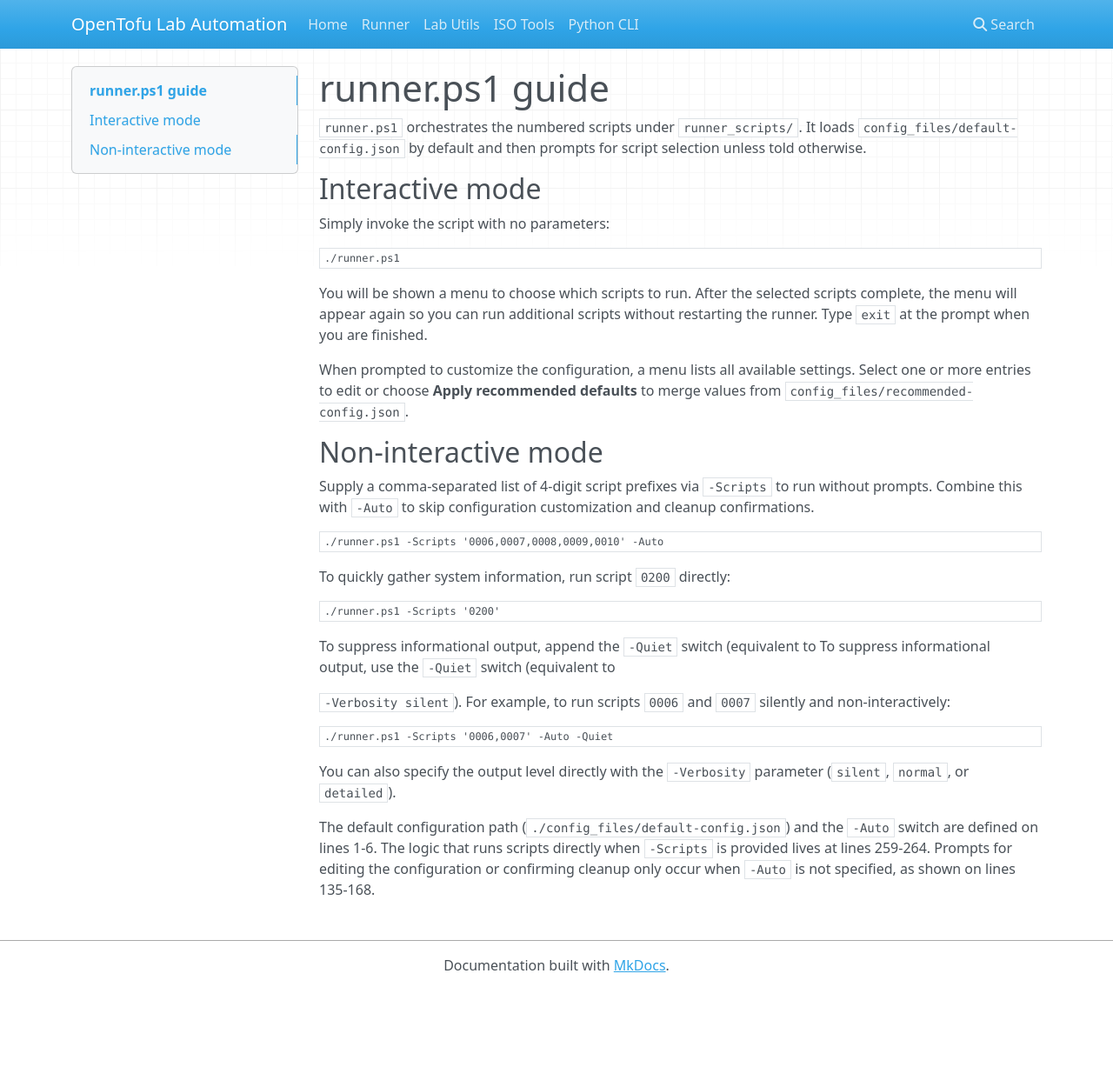
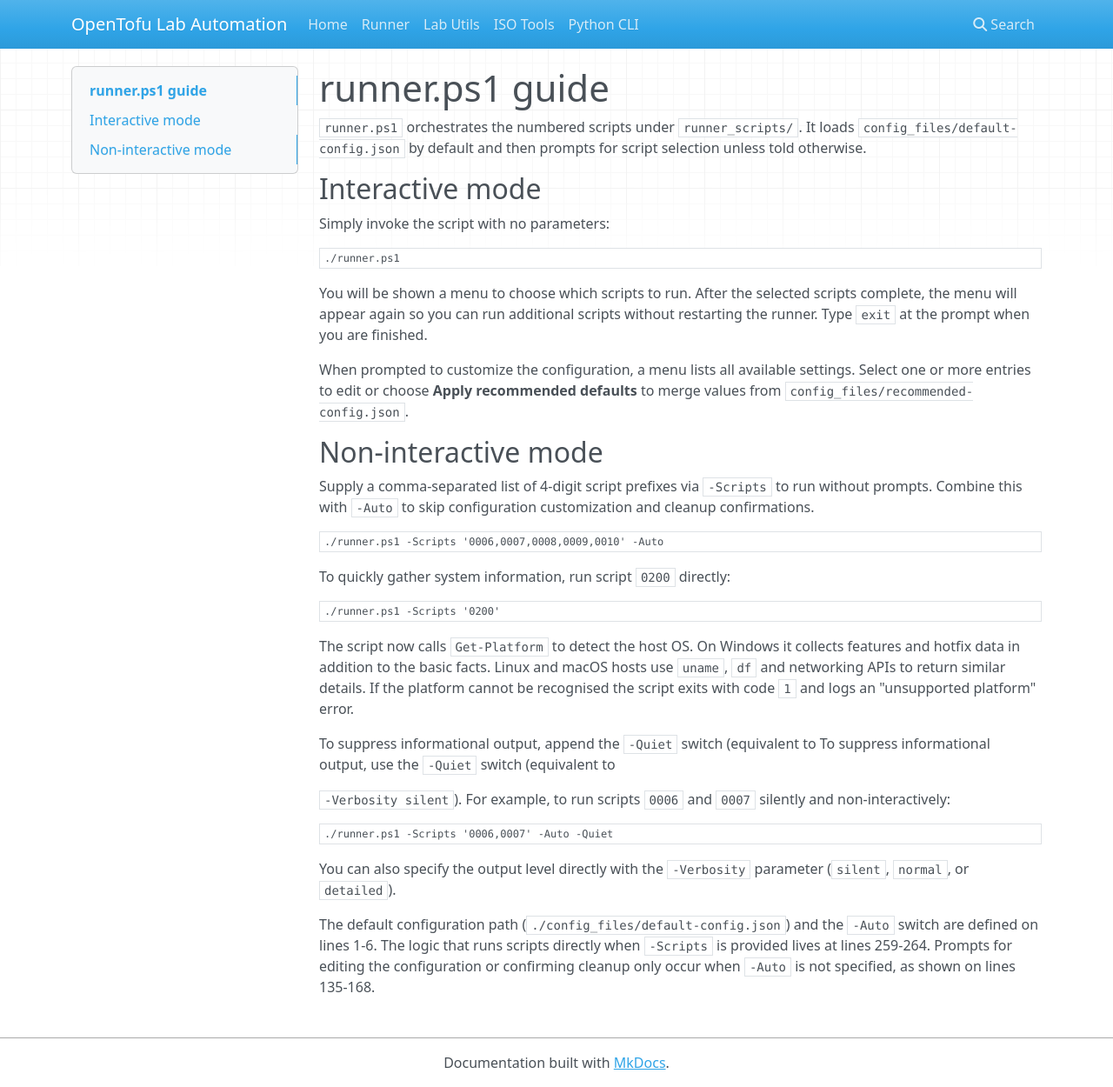
Before and after one commit to wizzense/opentofu-lab-automation, an MkDocs documentation site: the page built from docs/runner.md, in a window 1280 px wide and 1250 px high. Shown: the whole window at 87% size. Built offline with MkDocs 1.6.1, drawn with Linux system fonts in a browser that asks for light colours; nearby versions of some CDN libraries.

Commit message:
feat(systeminfo): add cross-platform support

````diff
--- a/docs/runner.md
+++ b/docs/runner.md
@@ -31,6 +31,12 @@ To quickly gather system information, run script `0200` directly:
 ./runner.ps1 -Scripts '0200'
 ```
 
+The script now calls `Get-Platform` to detect the host OS. On Windows it
+collects features and hotfix data in addition to the basic facts. Linux and
+macOS hosts use `uname`, `df` and networking APIs to return similar details.
+If the platform cannot be recognised the script exits with code `1` and logs an
+"unsupported platform" error.
+
 To suppress informational output, append the `-Quiet` switch (equivalent to
 To suppress informational output, use the `-Quiet` switch (equivalent to
 
````
Also changed, not shown: 2 other files.
